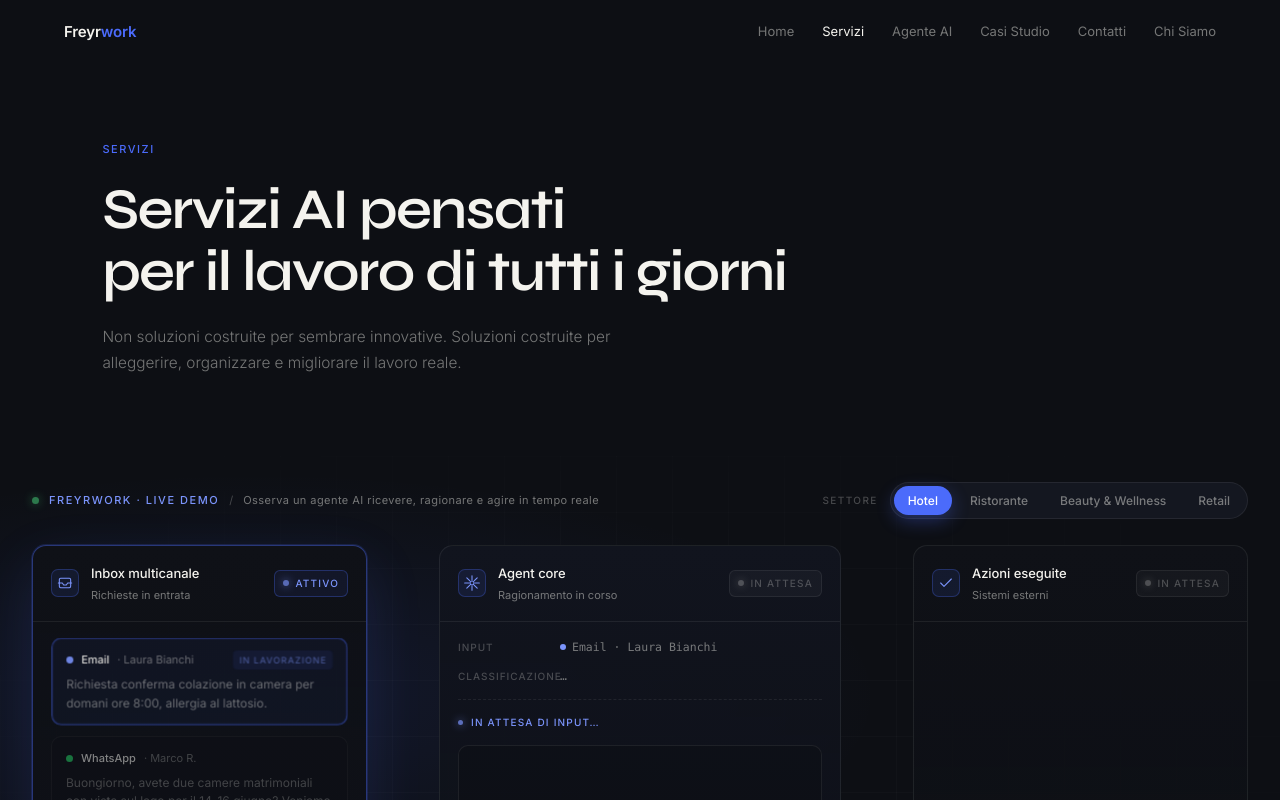
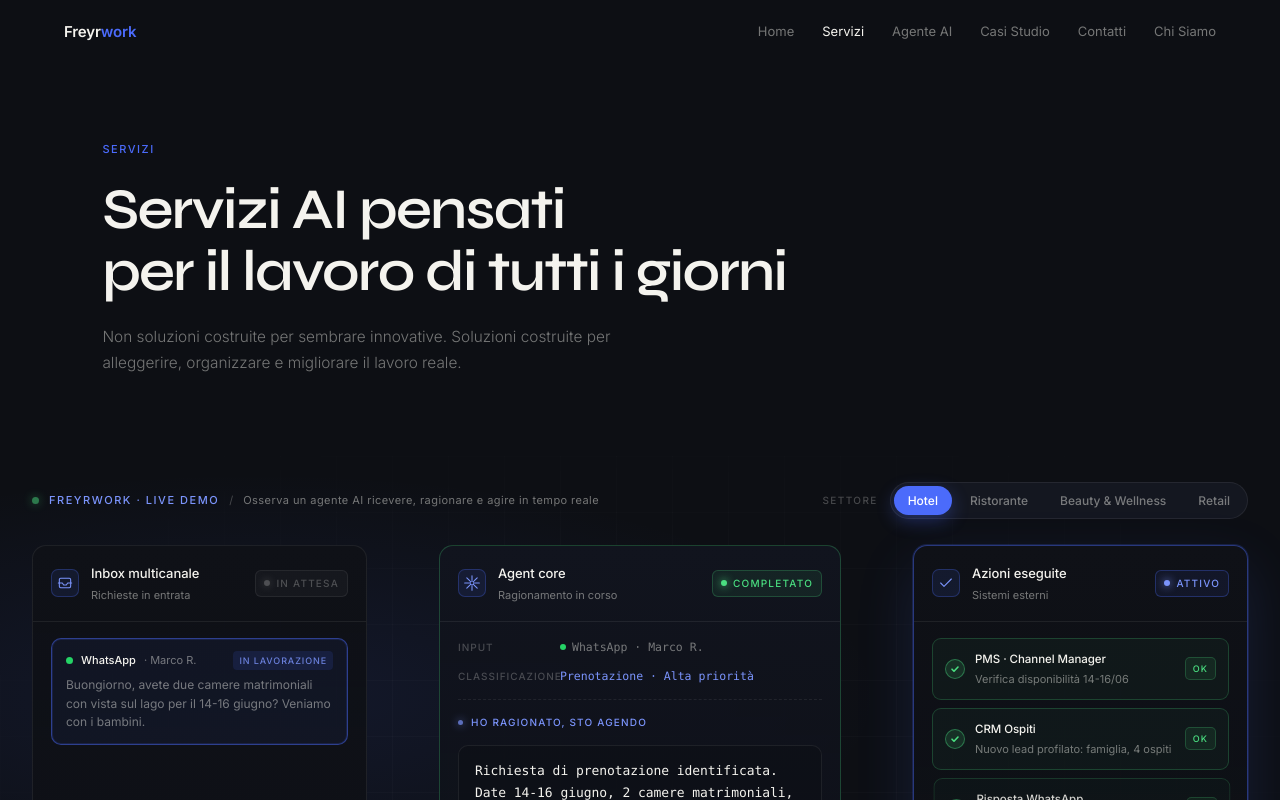
Before and after one commit to Matteopmc95/matteo-freyrwork-ai, a Next.js app: page /servizi in a window 1280 px wide. Shown: the top 800 px of the page. Built offline with nearby package versions, Linux system fonts and the light colour scheme.

Commit message:
fix: correct AI flow narrative and slow down animation speed

```diff
--- a/src/app/servizi/page.tsx
+++ b/src/app/servizi/page.tsx
@@ -215,9 +215,9 @@
             fn.querySelector('.flow-content')?.appendChild(s);
           }
           step++;
-          if (step <= 4) timer = setTimeout(advance, 1200);
+          if (step <= 4) timer = setTimeout(advance, 2200);
         }
-        setTimeout(advance, 1000);
+        setTimeout(advance, 2000);
         io.disconnect();
       },
       { threshold: 0.3 }
@@ -253,7 +253,7 @@
                 background: n.done ? C.acc : 'rgba(75,107,251,0.08)',
                 display: 'flex', alignItems: 'center', justifyContent: 'center',
                 fontSize: 10, fontWeight: 600, color: n.done ? '#fff' : C.acc,
-                flexShrink: 0, animation: n.pulsing ? 'flowPulse 1.5s ease-in-out infinite' : undefined,
+                flexShrink: 0, animation: n.pulsing ? 'flowPulse 3s ease-in-out infinite' : undefined,
               }}
             >
               {n.done ? '✓' : n.pulsing ? '→' : n.id + 1}
--- a/src/components/servizi/ServiziDemoHero.tsx
+++ b/src/components/servizi/ServiziDemoHero.tsx
@@ -74,13 +74,13 @@
     },
     {
       channel: 'call', from: '+39 347 ••• ••31',
-      request: 'Chiamata persa alle 22:47 — fuori orario reception',
-      thought: 'Chiamata fuori orario, reception chiusa. Richiamare al mattino, nel frattempo inviare SMS di cortesia con orari e link prenotazione.',
-      classify: 'Callback · Fuori orario',
+      request: 'Chiamata in arrivo alle 22:47 — richiesta disponibilità camere',
+      thought: 'Chiamata fuori orario ricevuta. Avvio conversazione automatica: rispondo alla richiesta, verifico disponibilità e gestisco la prenotazione in tempo reale senza rimandare.',
+      classify: 'Prenotazione · Fuori orario',
       actions: [
-        { system: 'Agenda reception', detail: 'Callback programmato ore 8:30' },
-        { system: 'SMS automatico', detail: 'Inviato: orari + link diretto booking' },
-        { system: 'CRM', detail: 'Contatto registrato con nota "callback"' },
+        { system: 'Conversazione AI', detail: 'Agente avviato · risposta in 3s' },
+        { system: 'PMS · Disponibilità', detail: 'Verificata e comunicata al cliente' },
+        { system: 'Prenotazione', detail: 'Confermata direttamente in chat' },
       ],
       manual: 358, agent: 2.4,
     },
@@ -260,14 +260,14 @@
                   clearInterval(ai);
                   timers.push(setTimeout(() => {
                     setPhase('done');
-                    timers.push(setTimeout(() => { setActiveStep((prev) => (prev + 1) % steps.length); }, 1400));
-                  }, 1200));
+                    timers.push(setTimeout(() => { setActiveStep((prev) => (prev + 1) % steps.length); }, 2500));
+                  }, 2000));
                 }
-              }, 420);
-            }, 320));
+              }, 700);
+            }, 600));
           }
-        }, 22);
-      }, 820));
+        }, 35);
+      }, 1400));
     };
 
     run();
```
